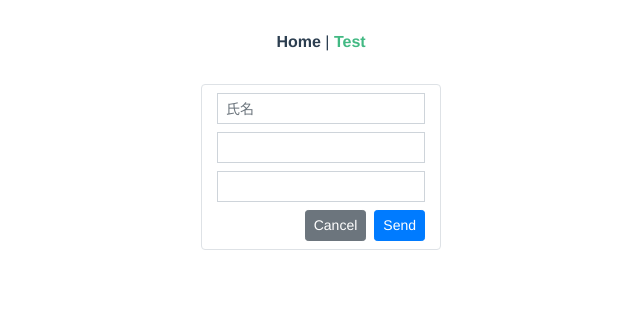
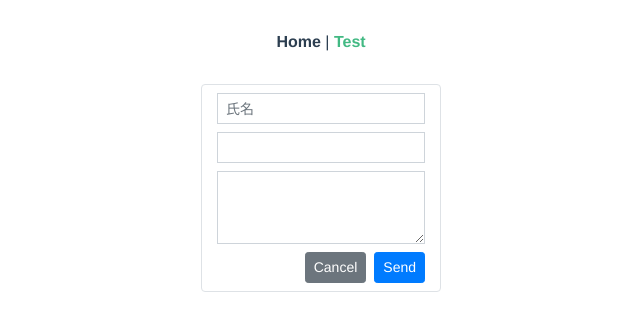
Before and after one commit to uguisu-an/vue-chat, a Vue app: page /test in a window 1280 px wide. Shown: the top 330 px of the page, without its empty margins (319-959 px from the left). Built offline with nearby package versions, Linux system fonts and the light colour scheme.

Commit message:
textareaの高さが無効になるのを修正した

```diff
--- a/src/main.scss
+++ b/src/main.scss
@@ -14,6 +14,9 @@ $input-border-radius-sm: 0;
   .form-control {
     @extend .form-control-sm;
   }
+  textarea.form-control {
+    height: unset;
+  }
   .form-btn-group {
     @extend .d-flex;
     @extend .flex-row-reverse;
--- a/src/views/TestPage.vue
+++ b/src/views/TestPage.vue
@@ -8,7 +8,7 @@
         <input type="text" class="form-control" />
       </div>
       <div class="form-group">
-        <input type="text" class="form-control" />
+        <textarea class="form-control" rows="3"></textarea>
       </div>
       <div class="form-btn-group">
         <button class="btn btn-primary">Send</button>
```
